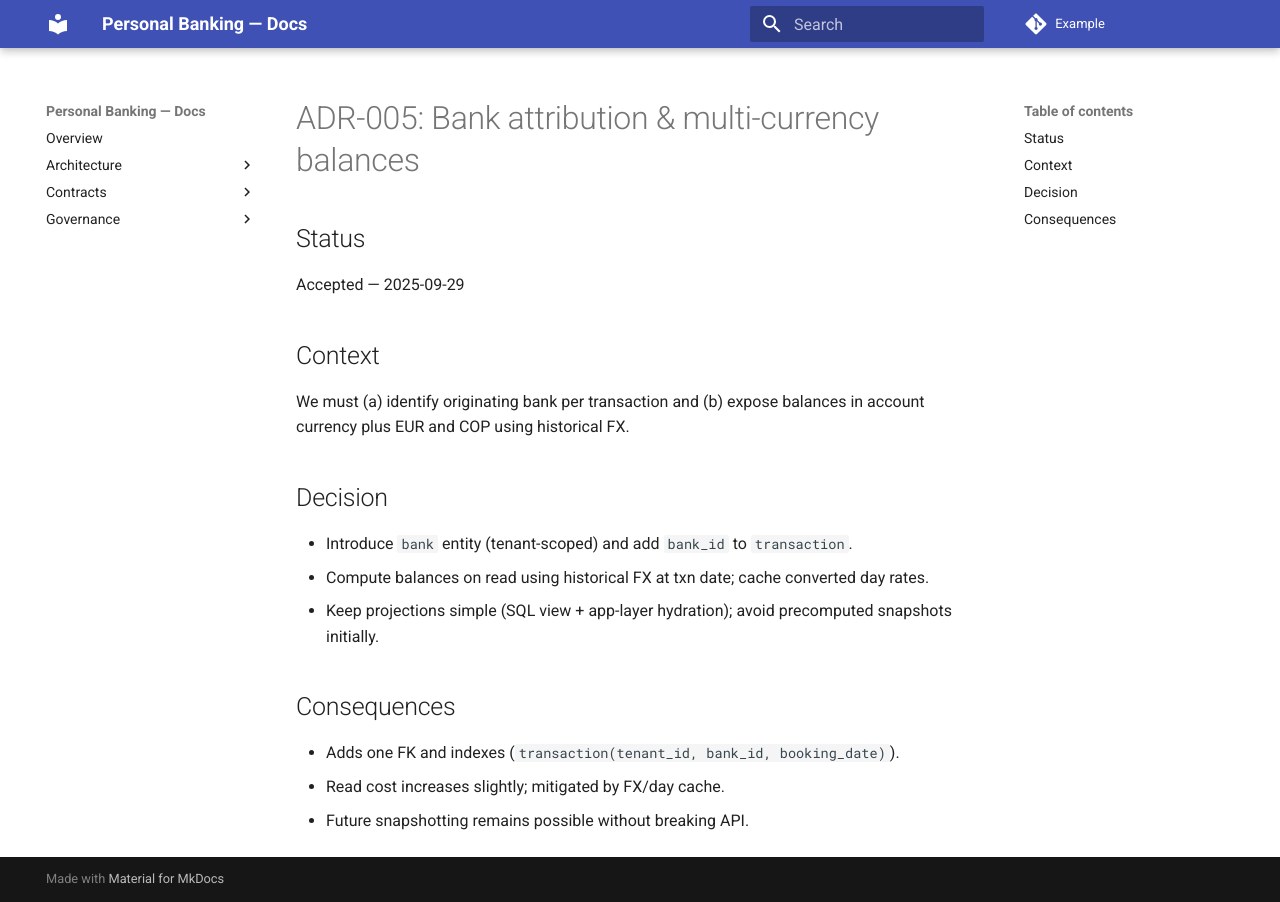
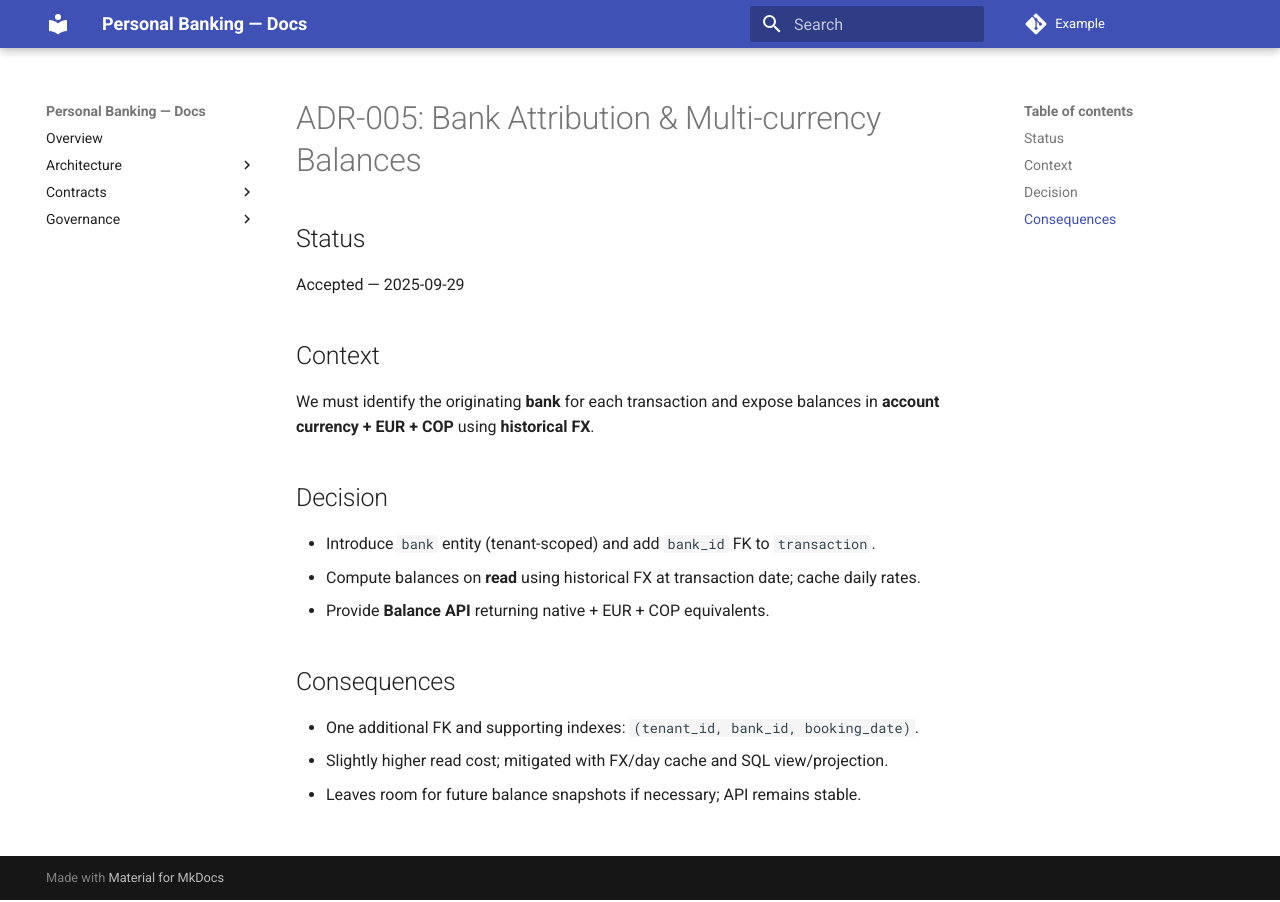
Before and after one commit to alexandervivas/personal-banking-be-java, an MkDocs documentation site: the page built from docs/architecture/decisions/ADR-005-bank-and-balances.md, in a window 1280 px wide. Built offline with MkDocs 1.6.1 and Material for MkDocs 9.7.7, drawn with Linux system fonts in a browser that asks for light colours.

Commit message:
Update ADR-005-bank-and-balances.md

```diff
--- a/docs/architecture/decisions/ADR-005-bank-and-balances.md
+++ b/docs/architecture/decisions/ADR-005-bank-and-balances.md
@@ -1,17 +1,21 @@
-# ADR-005: Bank attribution & multi-currency balances
+# ADR-005: Bank Attribution & Multi-currency Balances
+
 
 ## Status
 Accepted — 2025-09-29
 
+
 ## Context
-We must (a) identify originating bank per transaction and (b) expose balances in account currency plus EUR and COP using historical FX.
+We must identify the originating **bank** for each transaction and expose balances in **account currency + EUR + COP** using **historical FX**.
+
 
 ## Decision
-- Introduce `bank` entity (tenant-scoped) and add `bank_id` to `transaction`.
-- Compute balances on read using historical FX at txn date; cache converted day rates.
-- Keep projections simple (SQL view + app-layer hydration); avoid precomputed snapshots initially.
+- Introduce `bank` entity (tenant-scoped) and add `bank_id` FK to `transaction`.
+- Compute balances on **read** using historical FX at transaction date; cache daily rates.
+- Provide **Balance API** returning native + EUR + COP equivalents.
+
 
 ## Consequences
-- Adds one FK and indexes (`transaction(tenant_id, bank_id, booking_date)`).
-- Read cost increases slightly; mitigated by FX/day cache.
-- Future snapshotting remains possible without breaking API.
+- One additional FK and supporting indexes: `(tenant_id, bank_id, booking_date)`.
+- Slightly higher read cost; mitigated with FX/day cache and SQL view/projection.
+- Leaves room for future balance snapshots if necessary; API remains stable.
```
